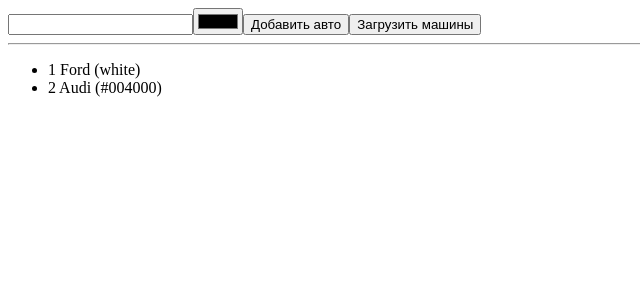
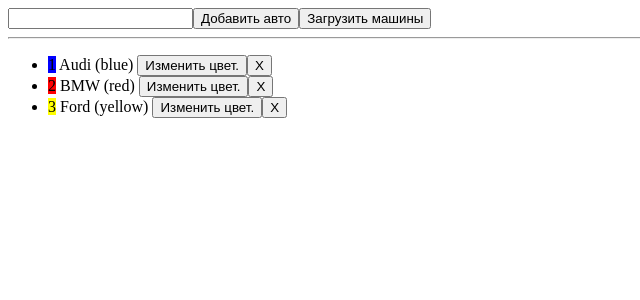
Before and after one commit to Obazure/ANGULAR-MARATHON, an Angular app: page / in a window 1280 px wide. Both pictures are taken after a click on the button "Загрузить машины". Shown: the top 300 px of the page, without its empty margins (0-640 px from the left). Built offline with nearby package versions, Linux system fonts and the light colour scheme; data requests are answered from the project's data file.

Commit message:
50 lesson done. delete

```diff
--- a/db.json
+++ b/db.json
@@ -1,14 +1,19 @@
 {
   "cars": [
     {
-      "name": "Ford",
-      "color": "white",
+      "name": "Audi",
+      "color": "blue",
       "id": 1
     },
     {
-      "name": "Audi",
-      "color": "#004000",
+      "name": "BMW",
+      "color": "red",
       "id": 2
+    },
+    {
+      "name": "Ford",
+      "color": "yellow",
+      "id": 3
     }
   ]
 }
--- a/src/app/trying-http/services/cars.service.ts
+++ b/src/app/trying-http/services/cars.service.ts
@@ -1,4 +1,4 @@
-import { Injectable } from '@angular/core';
+import {Injectable} from '@angular/core';
 import {HttpClient} from "@angular/common/http";
 import {Observable} from "rxjs/internal/Observable";
 
@@ -9,13 +9,22 @@ export class CarsService {
 
     constructor(
         private http: HttpClient,
-  ) { }
+    ) {
+    }
 
     getCars(): Observable<any> {
         return this.http.get('http://localhost:3000/cars');
     }
 
-    addCar(car): Observable<any>{
+    addCar(car): Observable<any> {
         return this.http.post('http://localhost:3000/cars', car);
     }
+
+    changeColor(car: any) {
+        return this.http.put(`http://localhost:3000/cars/${car.id}`, car)
     }
+
+    deleteCar(car: any){
+        return this.http.delete(`http://localhost:3000/cars/${car.id}`)
+    }
+}
--- a/src/app/trying-http/trying-http.component.html
+++ b/src/app/trying-http/trying-http.component.html
@@ -3,17 +3,15 @@
             [(ngModel)]="carName"
             type="text"
             class="form-control">
-    <input
-            type="color"
-            class="form-control"
-            [(ngModel)]="carColor">
-
     <button class="btn btn-primary" (click)="addCar()">Добавить авто</button>
     <button class="btn btn-primary" (click)="loadCars()">Загрузить машины</button>
     <hr>
     <ul class="list-group">
         <li class="list-group-item" *ngFor="let car of cars">
-            <span class="badge">{{car.id}}</span> {{car.name}} ({{car.color}})
+            <span class="badge" [ngStyle]="{background: car.color}">{{car.id}}</span> {{car.name}} ({{car.color}})
+            <button type="button" class="btn btn-sm btn-info" (click)="setNewColor(car)">Изменить цвет.</button>
+            <button type="button" class="btn btn-sm btn-warning" (click)="deleteCar(car)">Х</button>
+
         </li>
     </ul>
 </div>
--- a/src/app/trying-http/trying-http.component.ts
+++ b/src/app/trying-http/trying-http.component.ts
@@ -15,9 +15,9 @@ interface Car {
 export class TryingHttpComponent {
 
     cars: Car[] = [];
+    colors = ['red', 'green', 'blue', 'grey', 'yellow'];
 
     carName: string = '';
-    carColor: string = '';
 
     constructor(
         private carsService: CarsService,
@@ -32,9 +32,35 @@ export class TryingHttpComponent {
 
 
     addCar() {
-    this.carsService.addCar({name: this.carName, color: this.carColor})
-        .subscribe((response)=>{console.log(response)});
+        this.carsService.addCar({name: this.carName, color: this.getRandColor()})
+            .subscribe((car: Car) => {
+                this.cars.push(car);
+            });
         this.carName = '';
-        this.carColor = '';
+    }
+
+    getRandColor() {
+        const num = Math.round(Math.random() * (this.colors.length - 1));
+        return this.colors[num];
+    }
+
+    setNewColor(car: Car) {
+        car.color = this.getRandColor();
+        this.carsService.changeColor(car)
+            .subscribe((car: Car) => {
+                console.log(car);
+                this.cars.map((car_i, position) => {
+                    if (car_i.id === car.id) {
+                        this.cars[position] = car;
+                    }
+                });
+            });
+    }
+
+    deleteCar(car: Car) {
+        this.carsService.deleteCar(car)
+            .subscribe((response) => {
+                this.cars = this.cars.filter(c => c.id !== car.id);
+            })
     }
 }
```
Lines whose indentation alone changed are shown as unchanged.
